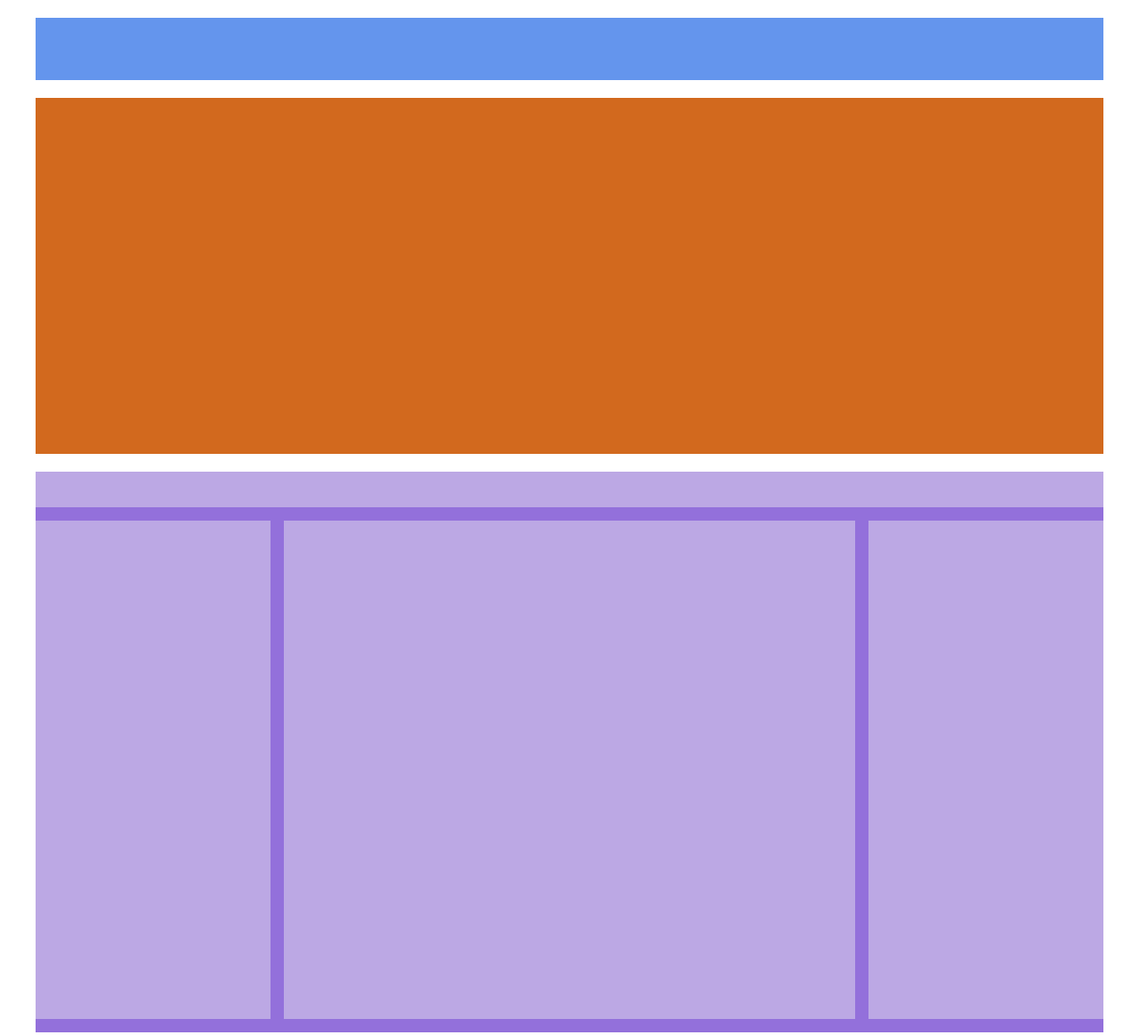
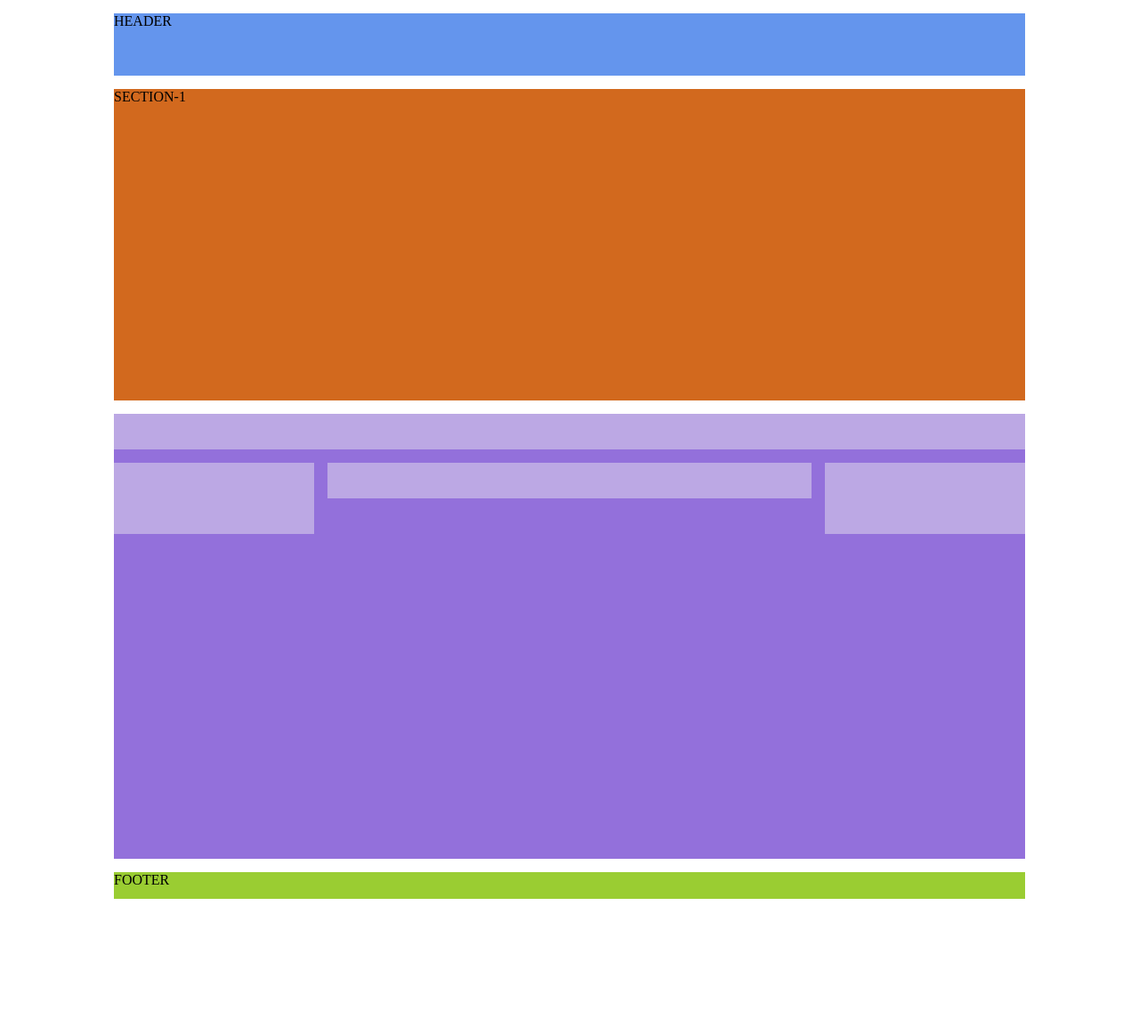
Before and after one commit to alemica97/htmlcss-struttura-wp, a plain HTML site: page index.html in a window 1280 px wide. Shown: the top 1163 px of the page at 89% size. After the commit the page ends 1010 px from the top, so only its background shows below. Drawn offline with Linux system fonts and the light colour scheme.

Commit message:
Ho fatto tutte le correzioni riguardando la lezione

```diff
--- a/index.html
+++ b/index.html
@@ -8,26 +8,61 @@
     <title>Struttura-WP</title>
 </head>
 <body>
-    <div class="container">
+
         <header>
+            <div class="container">
+                HEADER
+            </div>
+        </header>
 
-        </header>
-        <nav>
+        <main>
+            <section id="pre-main">
+                <div class="container">
+                    SECTION-1
+                </div>
+            </section>
+            <section id="main-section">
+                <div class="container">
+                    <!-- SECTION-2 -->
+                    <div class="row">
+                        <div class="col over">
 
-        </nav>
-        <main>
+                        </div>
+                    </div>
+                    <div class="row">
+                        <div class="col sidebar">
+                            <div class="module">
 
-            <section class="clearfix">
-                <div class="col over"></div>
-                <div class="col sidebar"></div>
-                <div class="col content"></div>
-                <div class="col sidebar"></div>
+                            </div>
+                            <div class="module">
+
+                            </div>
+                        </div>
+                        <div class="col content">
+                            <div class="module">
+
+                            </div>
+                        </div>
+                        <div class="col sidebar">
+                            <div class="module">
+
+                            </div>
+                            <div class="module">
+
+                            </div>
+                        </div>
+                    </div>
+
+                </div>
             </section>
+        </main>
 
-        </main>
         <footer>
+            <div class="container">
+                FOOTER
+            </div>
+        </footer>
 
-        </footer>
     </div>
 </body>
 </html>
--- a/style.css
+++ b/style.css
@@ -5,59 +5,106 @@
 }
 
 .container{
-    max-width: 1200px;
-    margin: 20px auto;
+    max-width: 1024px;
+    margin: 0 auto;
 }
 
-header, nav{
-    margin-bottom: 20px;
+img{
+    max-width: 100%;
 }
 
-header {
-    min-height: 70px;
-    background-color: cornflowerblue;
+header, footer{
+    padding-top: 15px;
 }
 
-nav {
-    min-height: 400px;
-    background-color: chocolate;
+header .container{
+    background-color: cornflowerblue;
+    min-height: 70px;
 }
 
-main {
-    min-height: 600px;
-    margin-bottom: 10px;
-    background-color: mediumpurple;
+#pre-main .container{
+    background-color: chocolate;
+    min-height: 350px;
 }
 
-footer {
-    min-height: 30px;
-    background-color: yellowgreen;
+#main-section .container{
+    background-color: mediumpurple;
+    min-height: 500px;
 }
 
-.col.over {
-    width: 100%;
-    min-height: 40px;
+footer .container{
+    background-color: yellowgreen;
+    min-height: 30px;
 }
 
-.col.sidebar {
+section{
+    padding-top: 15px;
+}
+
+.row > div {
+    background-color: rgb(188, 168, 228);
+}
+
+.row .col{
+    float: left;
+}
+
+.row::after{
+    content: "";
+    display: block;
+    clear: both;
+}
+
+.row .col.sidebar {
     width: 22%;
 }
 
-.col.content {
+.row .col.content {
     width: calc(100% - 44% - 30px);
     margin-left: 15px;
     margin-right: 15px;
 }
 
-.col{
-    float: left;
-    min-height: 560px;
-    margin-bottom: 15px;
-    background-color: rgb(188, 168, 228);
+.row .col.over{
+    width: 100%;
+    min-height: 40px;
 }
 
-.clearfix::after {
-    content: "";
-    display: block;
-    clear: both;
+.row {
+    margin-bottom: 15px;
 }
+
+.module{
+    padding: 20px;
+}
+
+
+/* DEBUG
+
+.debug header .container{
+    background-color: cornflowerblue;
+    min-height: 70px;
+}
+
+.debug #pre-main .container{
+    background-color: chocolate;
+    min-height: 350px;
+}
+
+.debug #main-section .container{
+    background-color: mediumpurple;
+    min-height: 500px;
+}
+
+.debug footer .container{
+    background-color: yellowgreen;
+    min-height: 30px;
+}
+
+.debug section{
+    padding-top: 15px;
+}
+
+.debug .row > div {
+    background-color: rgb(188, 168, 228);
+} */
```
